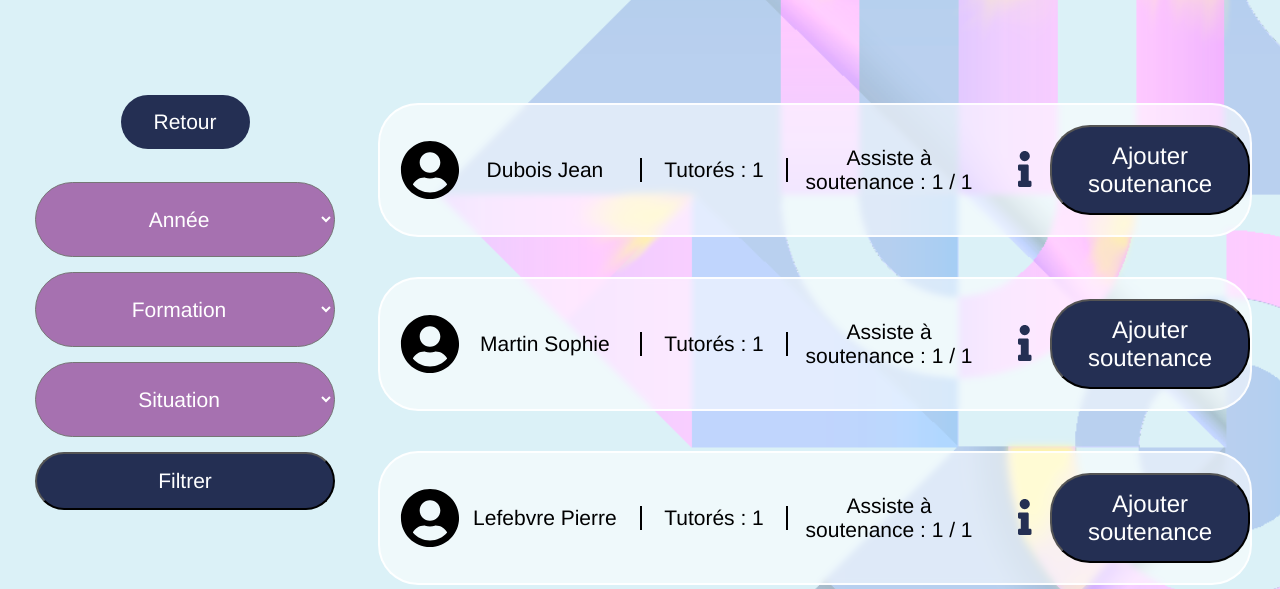
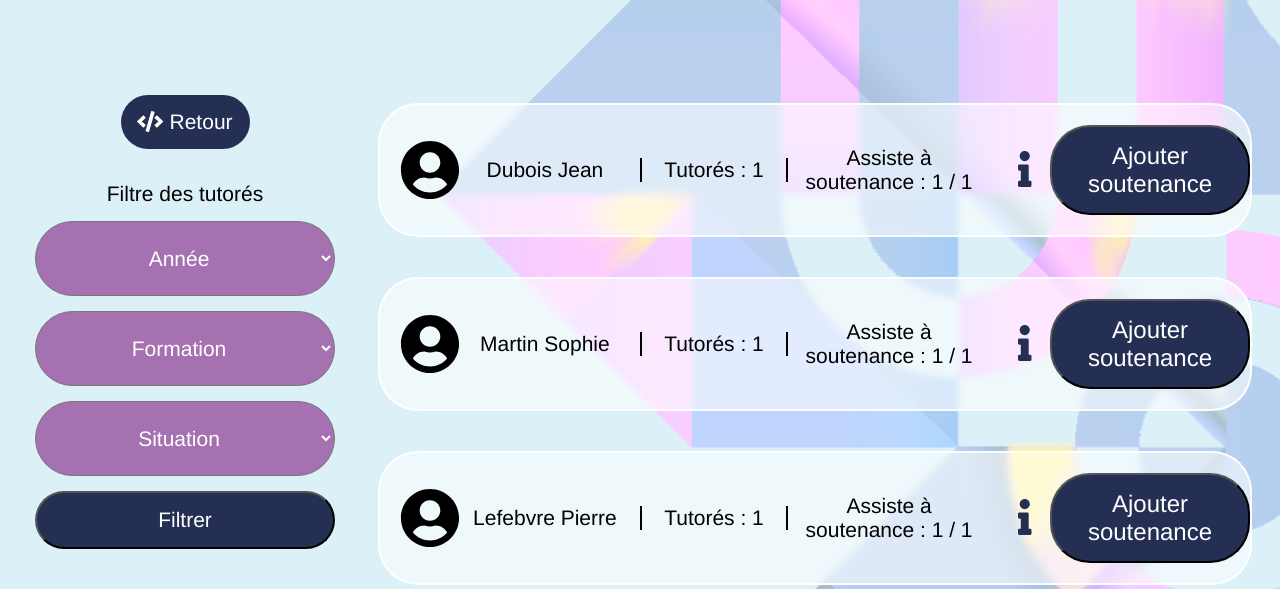
Before and after one commit to KDeJesusPinto/SAE-3.01c-Projet-FI, a Flask app: a page that uses appSoutenance/templates/admin/lst_enseignants.html in a window 1280 px wide. Shown: the part 87-676 px from the top of the page. Run offline with Flask 3, Linux system fonts and the light colour scheme; a user stored in the database is signed in; data comes from the database, SQL or seed files in the repository; some web fonts are replaced.

Commit message:
ajout image aux boutons de retour

```diff
--- a/appSoutenance/templates/admin/lst_enseignants.html
+++ b/appSoutenance/templates/admin/lst_enseignants.html
@@ -4,7 +4,8 @@
     <div class="boite_horizontale">
         <aside id="en_haut" id="filtre_liste_admin">
             <form method="get">
-                <a href="{{ url_for('accueil_admin') }}" class="petit_bouton" style="font-size: 0.7em; align-items: center; display: block; margin: 12px auto; margin-bottom:10%; width: 30%;">Retour</a>
+                <a href="{{ url_for('accueil_admin') }}" class="petit_bouton" style="font-size: 0.7em; align-items: center; display: block; margin: 12px auto; margin-bottom:10%; width: 30%;"><i class="fas fa-code"></i> Retour</a>
+                <p style="font-size: 0.7em;">Filtre des tutorés</p>
                 <select class="combobox" name="annee" id="annee">
                     <option value="">Année</option>
                     <option value="2A" {% if request.args.get('annee') == '2A' %}selected{% endif %}>2ème année</option>
--- a/appSoutenance/templates/admin/lst_etudiants_admin.html
+++ b/appSoutenance/templates/admin/lst_etudiants_admin.html
@@ -4,7 +4,7 @@
     <div class="boite_horizontale">
         <aside id="en_haut" id="filtre_liste_admin">
             <form method="get" action="{{ url_for('liste_etu_admin') }}">
-            <a href="{{ url_for('accueil_admin') }}" class="petit_bouton" style="font-size: 0.7em; align-items: center; display: block; margin: 12px auto; margin-bottom:10%; width: 30%;">Retour</a>
+            <a href="{{ url_for('accueil_admin') }}" class="petit_bouton" style="font-size: 0.7em; align-items: center; display: block; margin: 12px auto; margin-bottom:10%; width: 30%;"><i class="fas fa-code"></i> Retour</a>
                 <select class="combobox" name="annee" id="annee">
                     <option value="">Année</option>
                     <option value="2A" {% if request.args.get('annee') == '2A' %}selected{% endif %}>2ème année</option>
```
